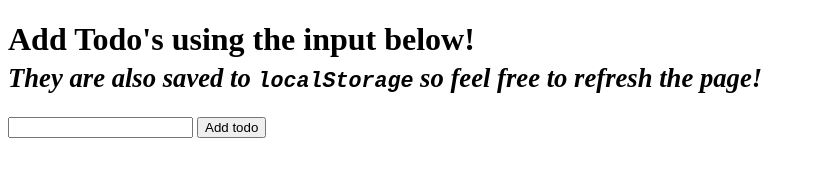
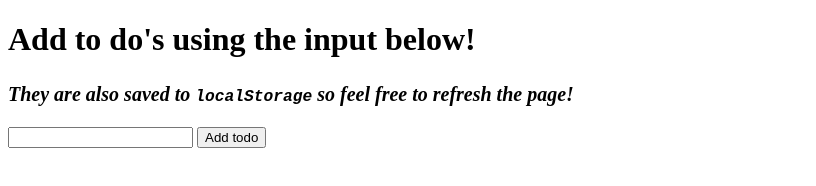
Before and after one commit to gingerchew/todo-list, a website: page index.html in a window 1280 px wide. Shown: the whole page, without its empty margins (0-816 px from the left). Drawn offline with Linux system fonts and the light colour scheme.

Commit message:
Fixes the title of the test page

```diff
--- a/index.html
+++ b/index.html
@@ -6,7 +6,8 @@
     <title>Web Component Based Todo List</title>
 </head>
 <body>
-    <h1>Add Todo's using the input below!<br/><small><i>They are also saved to <code>localStorage</code> so feel free to refresh the page!</i></small></h1>
+    <h1>Add to do's using the input below!</h1>
+    <h2><small><i>They are also saved to <code>localStorage</code> so feel free to refresh the page!</i></small></h2>
     <todo-list use-local>
         <input type="text" ref="input" />
         <button type="button" ref="submit">Add todo</button>
```
